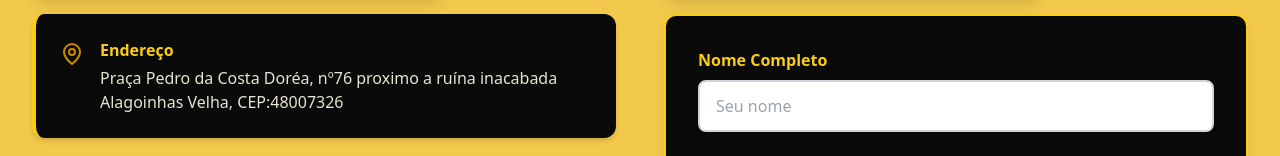
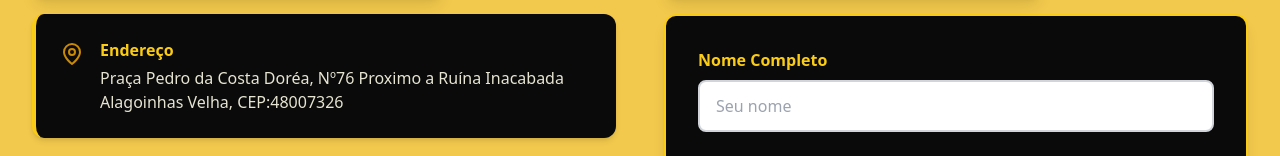
Before and after one commit to RSR202555/frontendcheckin, a React (Vite) app: page / in a window 1280 px wide. Both pictures are taken after a click on the button "Contato". Shown: the part 358-514 px from the top of the page. Built offline with nearby package versions, Linux system fonts and the light colour scheme.

Commit message:
Ajustar texto do endereço na página de contato

```diff
--- a/src/pages/ContactPage.tsx
+++ b/src/pages/ContactPage.tsx
@@ -52,7 +52,7 @@ export function ContactPage() {
                   <MapPin size={24} className="text-yellow-600 flex-shrink-0 mt-1" />
                   <div>
                     <h3 className="font-semibold text-yellow-400 mb-1">Endereço</h3>
-                    <p className="text-yellow-50/90">Praça Pedro da Costa Doréa, nº76 proximo a ruína inacabada</p>
+                    <p className="text-yellow-50/90">Praça Pedro da Costa Doréa, Nº76 Proximo a Ruína Inacabada</p>
                     <p className="text-yellow-50/90">Alagoinhas Velha, CEP:48007326</p>
                   </div>
                 </div>
```
